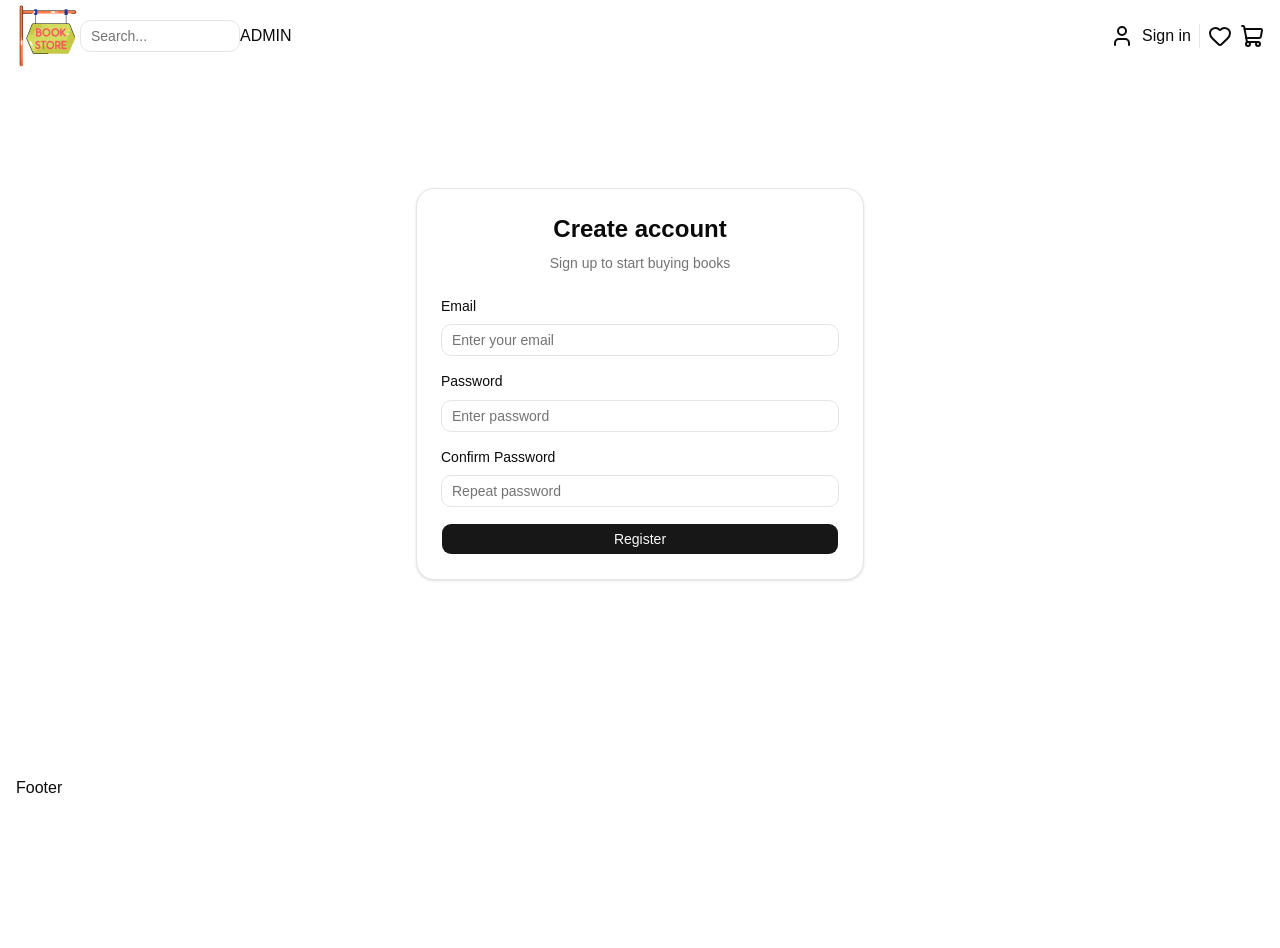
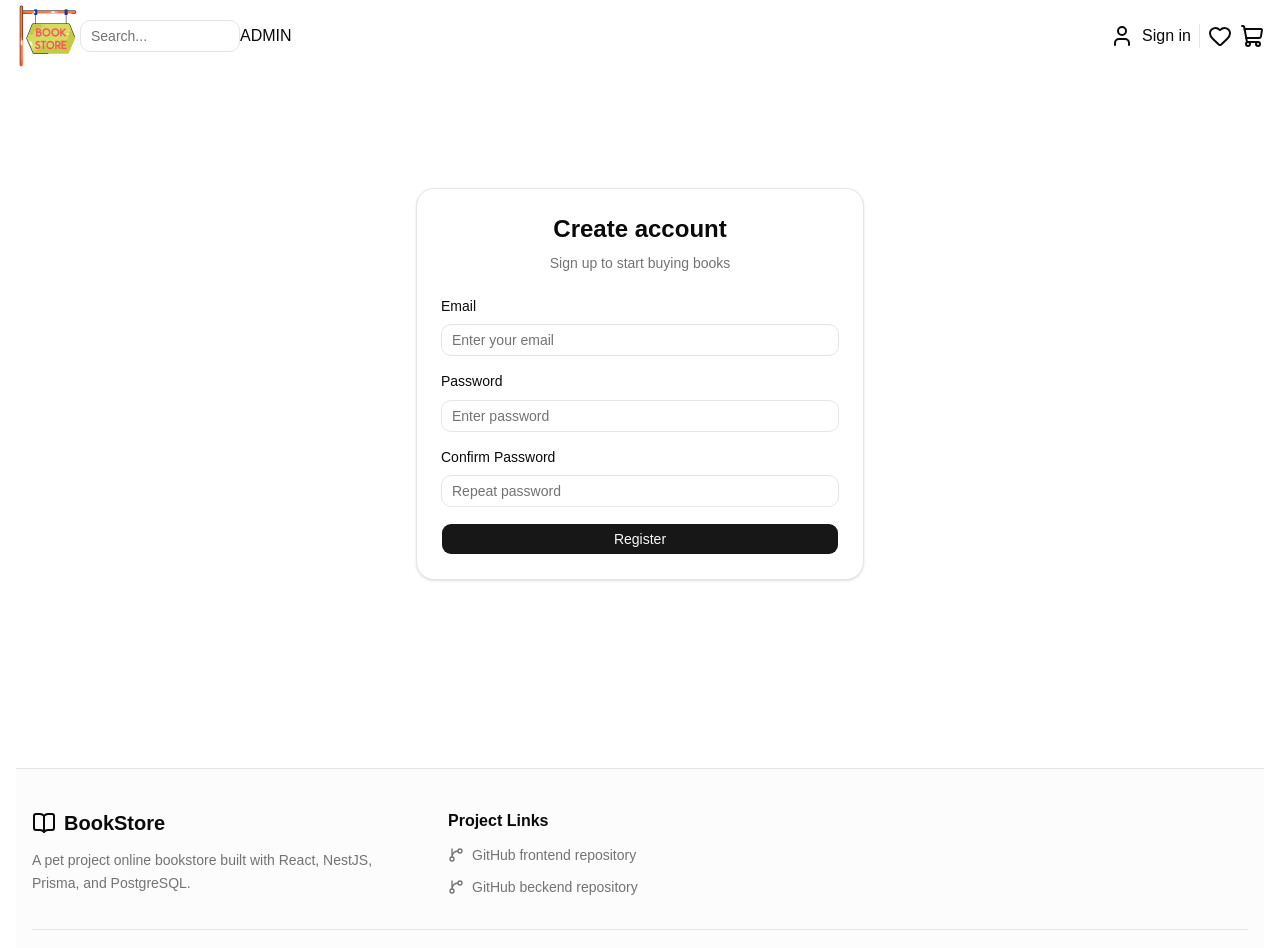
Before and after one commit to MoskalykVasyl/book-store-frontend, a React (Vite) app: page /register in a window 1280 px wide. Shown: the top 948 px of the page. Before the commit the page ends 800 px from the top, so only its background shows below. Built offline with nearby package versions, Linux system fonts and the light colour scheme.

Commit message:
feat: add footer with links

```diff
--- a/src/components/layout/Footer/Footer.tsx
+++ b/src/components/layout/Footer/Footer.tsx
@@ -1,6 +1,52 @@
+import { GitBranch, BookOpen } from 'lucide-react';
 
 export const Footer = () => {
   return (
-    <div>Footer</div>
-  )
-}
+    <footer className="border-t mt-16 bg-muted/30">
+      <div className="mx-auto max-w-7xl px-4 py-10">
+        <div className="grid grid-cols-1 md:grid-cols-3 gap-8">
+          <div className="space-y-3">
+            <div className="flex items-center gap-2">
+              <BookOpen className="w-6 h-6" />
+
+              <h2 className="text-xl font-bold">BookStore</h2>
+            </div>
+
+            <p className="text-sm text-muted-foreground leading-relaxed">
+              A pet project online bookstore built with React, NestJS, Prisma,
+              and PostgreSQL.
+            </p>
+          </div>
+
+          <div className="space-y-3">
+            <h3 className="font-semibold">Project Links</h3>
+
+            <a
+              href="https://github.com/MoskalykVasyl/book-store-nestjs"
+              target="_blank"
+              rel="noopener noreferrer"
+              className="flex items-center gap-2 text-sm text-muted-foreground hover:text-foreground transition"
+            >
+              <GitBranch className="w-4 h-4" />
+              GitHub frontend repository
+            </a>
+            <a
+              href="https://github.com/MoskalykVasyl/book-store-nestjs"
+              target="_blank"
+              rel="noopener noreferrer"
+              className="flex items-center gap-2 text-sm text-muted-foreground hover:text-foreground transition"
+            >
+              <GitBranch className="w-4 h-4" />
+              GitHub beckend repository
+            </a>
+
+          </div>
+        </div>
+
+        <div className="border-t mt-8 pt-4 text-center text-sm text-muted-foreground">
+          © 2026 BookStore Pet Project. Built by Vasyl Moskalyk.
+        </div>
+      </div>
+    </footer>
+  );
+};
```
